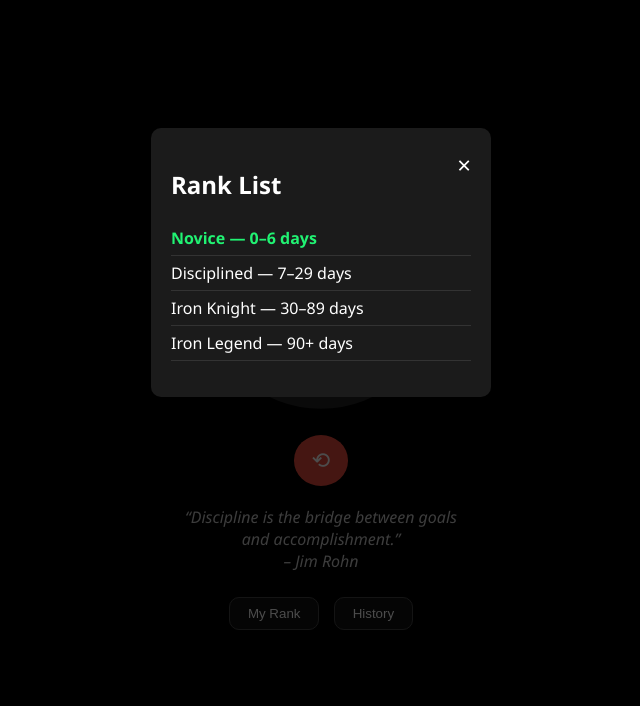
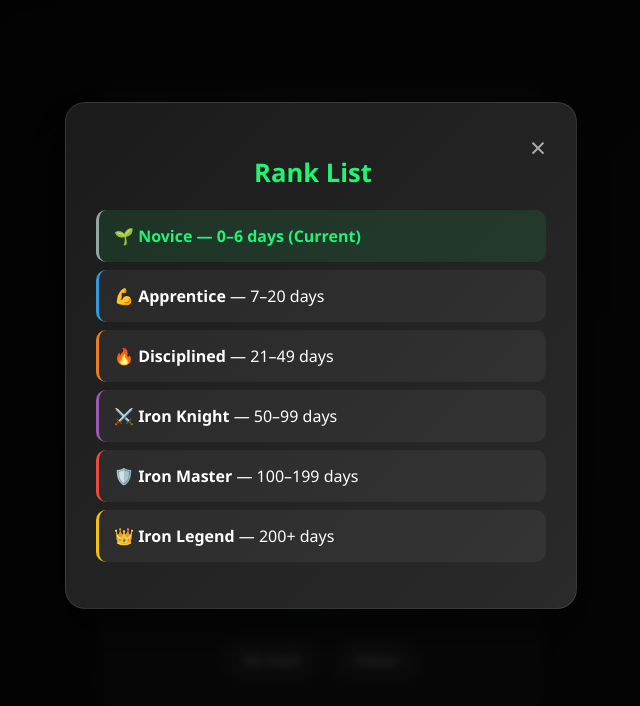
Before and after one commit to Nahid-Mahbub/Iron-Will, a plain HTML site: page index.html in a window 1280 px wide. Both pictures are taken after a click on the button "My Rank". Shown: the whole page, without its empty margins (319-959 px from the left). Drawn offline with Linux system fonts and the light colour scheme.

Commit message:
This is version 2

```diff
--- a/index.html
+++ b/index.html
@@ -12,18 +12,27 @@
       <div class="time-display">
         <div id="days" class="days">0 days</div>
         <div id="hms" class="hms">00:00:00</div>
+        <div class="rank-badge" id="rankBadge">Novice</div>
       </div>
       <svg class="progress" viewBox="0 0 200 200">
+        <defs>
+          <linearGradient id="gradient" x1="0%" y1="0%" x2="100%" y2="0%">
+            <stop offset="0%" style="stop-color:#21f373;stop-opacity:1" />
+            <stop offset="100%" style="stop-color:#64ffda;stop-opacity:1" />
+          </linearGradient>
+        </defs>
         <circle class="bg" cx="100" cy="100" r="90"></circle>
         <circle class="fg" cx="100" cy="100" r="90"></circle>
       </svg>
     </div>
 
+    <div class="progress-text" id="progressText">Keep going strong!</div>
+
     <button id="resetBtn" class="reset-btn">⟲</button>
 
-    <blockquote class="quote">
-      “Strength does not come from physical capacity.
-      It comes from an indomitable will.”
+    <blockquote class="quote" id="quoteDisplay">
+      "Strength does not come from physical capacity.
+      It comes from an indomitable will."
       <footer>- Mahatma Gandhi</footer>
     </blockquote>
 
--- a/script.js
+++ b/script.js
@@ -2,8 +2,9 @@ const daysEl = document.getElementById('days');
 const hmsEl = document.getElementById('hms');
 const resetBtn = document.getElementById('resetBtn');
 const fgCircle = document.querySelector('.fg');
-
-const quoteBox = document.querySelector('.quote');   // <== target quote area
+const quoteBox = document.getElementById('quoteDisplay');
+const rankBadge = document.getElementById('rankBadge');
+const progressText = document.getElementById('progressText');
 
 const historyBtn = document.getElementById('historyBtn');
 const historyModal = document.getElementById('historyModal');
@@ -17,100 +18,175 @@ const rankList = document.getElementById('rankList');
 
 const circumference = 2 * Math.PI * 90;
 
-/* ===== Rank Data ===== */
+/* ===== Improved Rank Data ===== */
 const ranks = [
-  { name: 'Novice',      min: 0,  max: 6  },
-  { name: 'Disciplined', min: 7,  max: 29 },
-  { name: 'Iron Knight', min: 30, max: 89 },
-  { name: 'Iron Legend', min: 90, max: Infinity }
+  { name: 'Novice',      min: 0,   max: 6,   emoji: '🌱', color: '#95a5a6' },
+  { name: 'Apprentice',  min: 7,   max: 20,  emoji: '💪', color: '#3498db' },
+  { name: 'Disciplined', min: 21,  max: 49,  emoji: '🔥', color: '#e67e22' },
+  { name: 'Iron Knight', min: 50,  max: 99,  emoji: '⚔️', color: '#9b59b6' },
+  { name: 'Iron Master', min: 100, max: 199, emoji: '🛡️', color: '#e74c3c' },
+  { name: 'Iron Legend', min: 200, max: Infinity, emoji: '👑', color: '#f1c40f' }
 ];
 
-/* ===== Daily Quotes ===== */
+/* ===== Enhanced Quotes ===== */
 const quotes = [
-  "Discipline is the bridge between goals and accomplishment. – Jim Rohn",
-  "The future depends on what you do today. – Mahatma Gandhi",
-  "Do what you can, with what you have, where you are. – Theodore Roosevelt",
-  "Small disciplines repeated with consistency every day lead to great achievements. – John Maxwell",
-  "Strength grows in the moments when you think you can’t go on but you keep going anyway.",
-  "What you do every day matters more than what you do once in a while. – Gretchen Rubin",
-  "Consistency is harder when no one is clapping for you. – Anonymous",
-  "A river cuts through rock not because of its power, but because of its persistence. – Jim Watkins"
+  { text: "Discipline is the bridge between goals and accomplishment.", author: "Jim Rohn" },
+  { text: "The future depends on what you do today.", author: "Mahatma Gandhi" },
+  { text: "Do what you can, with what you have, where you are.", author: "Theodore Roosevelt" },
+  { text: "Small disciplines repeated with consistency every day lead to great achievements.", author: "John Maxwell" },
+  { text: "Strength grows in the moments when you think you can't go on but you keep going anyway.", author: "Unknown" },
+  { text: "What you do every day matters more than what you do once in a while.", author: "Gretchen Rubin" },
+  { text: "Consistency is harder when no one is clapping for you.", author: "Anonymous" },
+  { text: "A river cuts through rock not because of its power, but because of its persistence.", author: "Jim Watkins" },
+  { text: "We are what we repeatedly do. Excellence, then, is not an act, but a habit.", author: "Aristotle" },
+  { text: "Success isn't always about greatness. It's about consistency.", author: "Dwayne Johnson" }
 ];
 
-/* ===== Utilities ===== */
-function getStartDate() { return localStorage.getItem('ironWillStart'); }
+/* ===== Storage Utilities ===== */
+function getStorageItem(key, defaultValue = null) {
+  try {
+    const item = localStorage.getItem(key);
+    return item ? JSON.parse(item) : defaultValue;
+  } catch (e) {
+    return defaultValue;
+  }
+}
+
+function setStorageItem(key, value) {
+  try {
+    localStorage.setItem(key, JSON.stringify(value));
+  } catch (e) {
+    console.warn('Could not save to localStorage');
+  }
+}
+
+function getStartDate() {
+  return getStorageItem('ironWillStart');
+}
+
 function setStartDate() {
-  if (!getStartDate()) localStorage.setItem('ironWillStart', new Date().toISOString());
+  if (!getStartDate()) {
+    setStorageItem('ironWillStart', new Date().toISOString());
+  }
 }
+
 function findRank(days) {
   return ranks.find(r => days >= r.min && days <= r.max);
 }
+
 function nextRankTarget(r) {
   return r.max === Infinity ? Infinity : r.max + 1;
 }
 
-/* ===== Main Counter Update ===== */
+/* ===== Enhanced Counter Update ===== */
 function updateCounter() {
   const start = new Date(getStartDate());
-  const now   = new Date();
-  const diff  = now - start;
+  const now = new Date();
+  const diff = now - start;
 
-  const days  = Math.floor(diff / (1000*60*60*24));
-  const hrs   = Math.floor((diff / (1000*60*60)) % 24);
-  const mins  = Math.floor((diff / (1000*60)) % 60);
-  const secs  = Math.floor((diff / 1000) % 60);
+  const days = Math.floor(diff / (1000 * 60 * 60 * 24));
+  const hrs = Math.floor((diff / (1000 * 60 * 60)) % 24);
+  const mins = Math.floor((diff / (1000 * 60)) % 60);
+  const secs = Math.floor((diff / 1000) % 60);
 
   daysEl.textContent = `${days} day${days !== 1 ? 's' : ''}`;
-  hmsEl.textContent  = `${String(hrs).padStart(2,'0')}:${String(mins).padStart(2,'0')}:${String(secs).padStart(2,'0')}`;
+  hmsEl.textContent = `${String(hrs).padStart(2, '0')}:${String(mins).padStart(2, '0')}:${String(secs).padStart(2, '0')}`;
 
-  // Progress Ring
-  const rank   = findRank(days);
+  // Enhanced Progress Ring
+  const rank = findRank(days);
   const target = nextRankTarget(rank);
-  let progress = 1;
+  let progress = 0;
+
   if (target !== Infinity) {
     progress = (days - rank.min) / (target - rank.min);
     if (progress > 1) progress = 1;
+  } else {
+    progress = 1;
   }
+
   fgCircle.style.strokeDashoffset = circumference * (1 - progress);
 
-  // Daily Quote (cycle through list by day index)
-  const quoteIndex = days % quotes.length;
-  quoteBox.innerHTML = `“${quotes[quoteIndex].split('–')[0].trim()}”<footer>– ${quotes[quoteIndex].split('–')[1] || ''}</footer>`;
+  // Update rank badge
+  rankBadge.textContent = `${rank.emoji} ${rank.name}`;
+
+  // Update progress text
+  if (target !== Infinity) {
+    const remaining = target - days;
+    const nextRank = ranks.find(r => r.min === target);
+    progressText.textContent = `${remaining} days to ${nextRank ? nextRank.name : 'next rank'}`;
+  } else {
+    progressText.textContent = 'Maximum rank achieved! 👑';
+  }
+
+  // Enhanced Daily Quote
+  updateQuote(days);
 }
 
-/* ===== History ===== */
-function addHistoryEntry(days) {
-  const arr = JSON.parse(localStorage.getItem('ironWillHistory') || '[]');
-  arr.push({ date: new Date().toLocaleString(), days });
-  localStorage.setItem('ironWillHistory', JSON.stringify(arr));
+function updateQuote(days) {
+  const quoteIndex = days % quotes.length;
+  const quote = quotes[quoteIndex];
+  quoteBox.innerHTML = `
+    "${quote.text}"
+    <footer>- ${quote.author}</footer>
+  `;
 }
 
-/* ===== Reset ===== */
-function resetCounter() {
-  const start = new Date(getStartDate());
-  const days  = Math.floor((new Date() - start) / (1000*60*60*24));
-  addHistoryEntry(days);
-  localStorage.setItem('ironWillStart', new Date().toISOString());
+/* ===== Enhanced History ===== */
+function addHistoryEntry(days) {
+  const history = getStorageItem('ironWillHistory', []);
+  const rank = findRank(days);
+  history.push({
+    date: new Date().toLocaleString(),
+    days: days,
+    rank: rank.name,
+    emoji: rank.emoji
+  });
+  setStorageItem('ironWillHistory', history);
 }
 
-/* ===== Show History ===== */
+/* ===== Improved Reset with Confirmation ===== */
+function resetCounter() {
+  if (confirm('Are you sure you want to reset your progress? This will save your current streak to history.')) {
+    const start = new Date(getStartDate());
+    const days = Math.floor((new Date() - start) / (1000 * 60 * 60 * 24));
+    addHistoryEntry(days);
+    setStorageItem('ironWillStart', new Date().toISOString());
+    updateCounter();
+  }
+}
+
+/* ===== Enhanced History Display ===== */
 function showHistory() {
-  const arr = JSON.parse(localStorage.getItem('ironWillHistory') || '[]');
-  historyList.innerHTML = arr.length
-    ? arr.map(h => `<li>${h.date} — ${h.days} day${h.days!==1?'s':''}</li>`).join('')
-    : '<li>No history yet.</li>';
+  const history = getStorageItem('ironWillHistory', []);
+  historyList.innerHTML = history.length
+    ? history.reverse().map(h => `
+        <li>
+          <div>
+            <strong>${h.emoji} ${h.days} day${h.days !== 1 ? 's' : ''}</strong>
+            <br>
+            <span style="color: ${ranks.find(r => r.name === h.rank)?.color || '#21f373'};">
+              ${h.rank}
+            </span>
+          </div>
+          <div class="history-date">${h.date}</div>
+        </li>
+      `).join('')
+    : '<li style="text-align: center; color: #666;">No history yet. Start your journey!</li>';
   historyModal.style.display = 'block';
 }
 
-/* ===== Show Rank ===== */
+/* ===== Enhanced Rank Display ===== */
 function showRank() {
-  const days = Math.floor((new Date() - new Date(getStartDate())) / (1000*60*60*24));
+  const days = Math.floor((new Date() - new Date(getStartDate())) / (1000 * 60 * 60 * 24));
   const current = findRank(days);
-  rankList.innerHTML = ranks.map(r =>
-    `<li class="${r.name === current.name ? 'current' : ''}">
-       ${r.name} — ${r.min}${r.max!==Infinity ? '–'+r.max : '+'} days
-     </li>`
-  ).join('');
+
+  rankList.innerHTML = ranks.map(r => `
+    <li class="${r.name === current.name ? 'current' : ''}" style="border-left-color: ${r.color};">
+      ${r.emoji} <strong>${r.name}</strong> — ${r.min}${r.max !== Infinity ? '–' + r.max : '+'} days
+      ${r.name === current.name ? ' <span style="color: #21f373;">(Current)</span>' : ''}
+    </li>
+  `).join('');
+
   rankModal.style.display = 'block';
 }
 
@@ -118,14 +194,23 @@ function showRank() {
 resetBtn.addEventListener('click', resetCounter);
 historyBtn.addEventListener('click', showHistory);
 rankBtn.addEventListener('click', showRank);
-closeHistory.addEventListener('click', ()=>historyModal.style.display='none');
-closeRank.addEventListener('click', ()=>rankModal.style.display='none');
+closeHistory.addEventListener('click', () => historyModal.style.display = 'none');
+closeRank.addEventListener('click', () => rankModal.style.display = 'none');
+
 window.addEventListener('click', e => {
-  if (e.target === historyModal) historyModal.style.display='none';
-  if (e.target === rankModal)    rankModal.style.display='none';
+  if (e.target === historyModal) historyModal.style.display = 'none';
+  if (e.target === rankModal) rankModal.style.display = 'none';
 });
 
-/* ===== Init ===== */
-if (!getStartDate()) setStartDate();
+/* ===== Keyboard Support ===== */
+document.addEventListener('keydown', e => {
+  if (e.key === 'Escape') {
+    historyModal.style.display = 'none';
+    rankModal.style.display = 'none';
+  }
+});
+
+/* ===== Initialize ===== */
+setStartDate();
 setInterval(updateCounter, 1000);
 updateCounter();
--- a/style.css
+++ b/style.css
@@ -1,99 +1,266 @@
 body {
-  background:#000;
-  color:#fff;
-  font-family:'Segoe UI', sans-serif;
-  display:flex;
-  justify-content:center;
-  align-items:center;
-  height:100vh;
-  margin:0;
+  background: linear-gradient(135deg, #0c0c0c 0%, #1a1a1a 100%);
+  color: #fff;
+  font-family: 'Segoe UI', Tahoma, Geneva, Verdana, sans-serif;
+  display: flex;
+  justify-content: center;
+  align-items: center;
+  height: 100vh;
+  margin: 0;
+  padding: 20px;
+  box-sizing: border-box;
 }
 
-.container { text-align:center; max-width:350px; }
+.container {
+  text-align: center;
+  max-width: 380px;
+  width: 100%;
+  background: rgba(255, 255, 255, 0.05);
+  backdrop-filter: blur(10px);
+  border: 1px solid rgba(255, 255, 255, 0.1);
+  border-radius: 20px;
+  padding: 30px;
+  box-shadow: 0 10px 30px rgba(0, 0, 0, 0.3);
+}
 
 .circle {
-  position:relative;
-  width:250px;
-  height:250px;
-  margin:auto;
+  position: relative;
+  width: 280px;
+  height: 280px;
+  margin: auto;
 }
 
 .time-display {
-  position:absolute;
-  top:50%;
-  left:50%;
-  transform:translate(-50%, -50%);
-  text-align:center;
+  position: absolute;
+  top: 50%;
+  left: 50%;
+  transform: translate(-50%, -50%);
+  text-align: center;
 }
 
-.days { font-size:2rem; font-weight:bold; }
-.hms  { font-size:1.1rem; color:#bbb; }
+.days {
+  font-size: 2.5rem;
+  font-weight: bold;
+  background: linear-gradient(45deg, #21f373, #64ffda);
+  background-clip: text;
+  -webkit-background-clip: text;
+  -webkit-text-fill-color: transparent;
+  margin-bottom: 8px;
+}
 
-svg.progress { transform:rotate(-90deg); width:100%; height:100%; }
-circle { fill:none; stroke-width:10; stroke-linecap:round; }
-.bg { stroke:#222; }
+.hms {
+  font-size: 1.2rem;
+  color: #bbb;
+  margin-bottom: 12px;
+}
+
+.rank-badge {
+  background: rgba(33, 243, 115, 0.2);
+  border: 1px solid rgba(33, 243, 115, 0.4);
+  border-radius: 20px;
+  padding: 6px 16px;
+  font-size: 0.9rem;
+  color: #21f373;
+  display: inline-block;
+  margin-bottom: 8px;
+}
+
+.progress-text {
+  margin-top: 15px;
+  font-size: 0.85rem;
+  color: #888;
+}
+
+svg.progress {
+  transform: rotate(-90deg);
+  width: 100%;
+  height: 100%;
+}
+
+circle {
+  fill: none;
+  stroke-width: 12;
+  stroke-linecap: round;
+}
+
+.bg {
+  stroke: rgba(255, 255, 255, 0.1);
+}
+
 .fg {
-  stroke:#21f373;
-  stroke-dasharray:565;
-  stroke-dashoffset:565;
-  transition:stroke-dashoffset 1s linear;
+  stroke: url(#gradient);
+  stroke-dasharray: 565;
+  stroke-dashoffset: 565;
+  transition: stroke-dashoffset 1.5s cubic-bezier(0.4, 0, 0.2, 1);
+  filter: drop-shadow(0 0 6px rgba(33, 243, 115, 0.3));
 }
 
 .reset-btn {
-  background:#e74c3c;
-  border:none;
-  padding:12px 18px;
-  font-size:1.4rem;
-  border-radius:50%;
-  color:#fff;
-  margin-top:20px;
-  cursor:pointer;
+  background: linear-gradient(45deg, #e74c3c, #c0392b);
+  border: none;
+  padding: 15px 20px;
+  font-size: 1.4rem;
+  border-radius: 50%;
+  color: #fff;
+  margin-top: 25px;
+  cursor: pointer;
+  transition: all 0.3s ease;
+  box-shadow: 0 4px 15px rgba(231, 76, 60, 0.3);
 }
-.reset-btn:hover { background:#c0392b; }
 
-.quote { font-style:italic; margin:20px auto; max-width:280px; color:#ccc; }
+.reset-btn:hover {
+  transform: translateY(-2px);
+  box-shadow: 0 6px 20px rgba(231, 76, 60, 0.4);
+}
 
-.bottom-buttons { margin-top:10px; }
+.reset-btn:active {
+  transform: translateY(0);
+}
+
+/* ===== Simple Quote Style (No Box) ===== */
+.quote {
+  font-style: italic;
+  margin: 25px auto;
+  max-width: 300px;
+  color: #bbb;
+  font-size: 0.95rem;
+  line-height: 1.5;
+}
+
+.quote footer {
+  margin-top: 8px;
+  font-size: 0.85rem;
+  color: #21f373;
+  font-weight: 500;
+}
+
+.bottom-buttons {
+  margin-top: 20px;
+  display: flex;
+  gap: 12px;
+  justify-content: center;
+  flex-wrap: wrap;
+}
+
 .bottom-buttons button {
-  background:#111;
-  border:1px solid #444;
-  color:#fff;
-  padding:8px 18px;
-  margin:5px;
-  border-radius:10px;
-  cursor:pointer;
+  background: rgba(255, 255, 255, 0.05);
+  border: 1px solid rgba(255, 255, 255, 0.15);
+  color: #fff;
+  padding: 12px 20px;
+  margin: 0;
+  border-radius: 25px;
+  cursor: pointer;
+  font-size: 0.9rem;
+  transition: all 0.3s ease;
+  backdrop-filter: blur(10px);
 }
-.bottom-buttons button:hover { background:#333; }
 
-/* ===== Modal ===== */
+.bottom-buttons button:hover {
+  background: rgba(33, 243, 115, 0.1);
+  border-color: rgba(33, 243, 115, 0.4);
+  transform: translateY(-1px);
+}
+
+/* ===== Modal Improvements ===== */
 .modal {
-  display:none;
-  position:fixed;
-  z-index:10;
-  left:0; top:0;
-  width:100%; height:100%;
-  background:rgba(0,0,0,0.7);
+  display: none;
+  position: fixed;
+  z-index: 10;
+  left: 0;
+  top: 0;
+  width: 100%;
+  height: 100%;
+  background: rgba(0, 0, 0, 0.8);
+  backdrop-filter: blur(5px);
 }
+
 .modal-content {
-  background:#1b1b1b;
-  margin:10% auto;
-  padding:20px;
-  border-radius:10px;
-  width:300px;
-  color:#fff;
+  background: linear-gradient(135deg, #1b1b1b 0%, #2a2a2a 100%);
+  margin: 8% auto;
+  padding: 30px;
+  border-radius: 20px;
+  width: 90%;
+  max-width: 450px;
+  color: #fff;
+  border: 1px solid rgba(255, 255, 255, 0.1);
+  box-shadow: 0 20px 40px rgba(0, 0, 0, 0.5);
 }
+
+.modal h2 {
+  margin-bottom: 20px;
+  color: #21f373;
+  text-align: center;
+  font-size: 1.6rem;
+}
+
 .close {
-  float:right;
-  font-size:24px;
-  cursor:pointer;
+  float: right;
+  font-size: 28px;
+  cursor: pointer;
+  color: #aaa;
+  transition: color 0.3s ease;
+  line-height: 1;
 }
+
+.close:hover {
+  color: #e74c3c;
+}
+
 #rankList, #historyList {
-  list-style:none;
-  padding:0;
-  margin-top:10px;
+  list-style: none;
+  padding: 0;
+  margin-top: 15px;
 }
+
 #rankList li, #historyList li {
-  padding:6px 0;
-  border-bottom:1px solid #333;
+  padding: 15px;
+  margin-bottom: 8px;
+  background: rgba(255, 255, 255, 0.05);
+  border-radius: 10px;
+  border-left: 3px solid transparent;
+  transition: all 0.3s ease;
 }
-#rankList li.current { color:#21f373; font-weight:bold; }
+
+#rankList li:hover, #historyList li:hover {
+  background: rgba(255, 255, 255, 0.08);
+}
+
+#rankList li.current {
+  color: #21f373;
+  font-weight: bold;
+  border-left-color: #21f373;
+  background: rgba(33, 243, 115, 0.1);
+}
+
+#historyList li {
+  display: flex;
+  justify-content: space-between;
+  align-items: center;
+}
+
+.history-date {
+  font-size: 0.85rem;
+  color: #aaa;
+}
+
+/* Responsive */
+@media (max-width: 480px) {
+  .container {
+    padding: 20px;
+    margin: 10px;
+  }
+
+  .circle {
+    width: 240px;
+    height: 240px;
+  }
+
+  .days {
+    font-size: 2rem;
+  }
+
+  .quote {
+    margin: 20px auto;
+    font-size: 0.9rem;
+  }
+}
```
